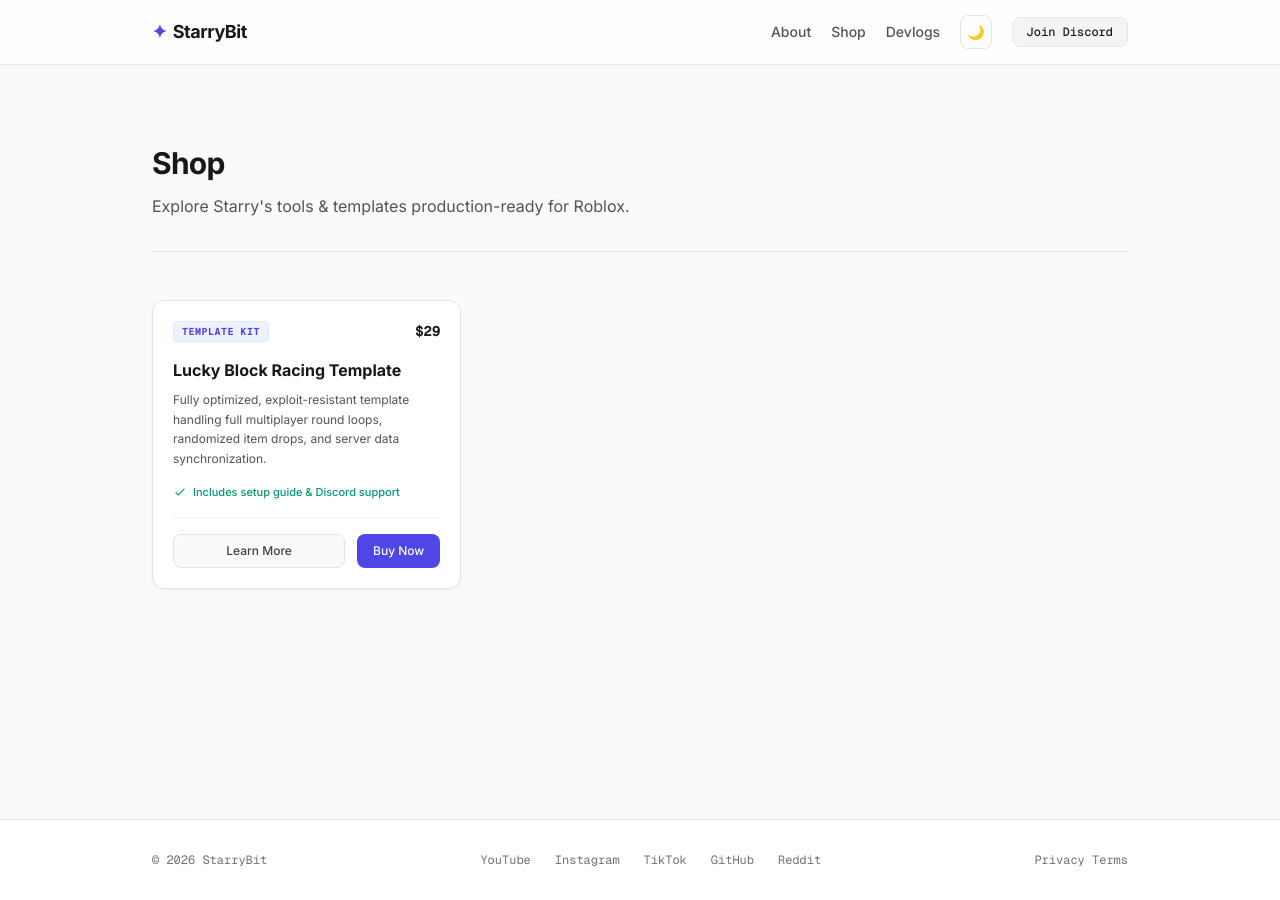
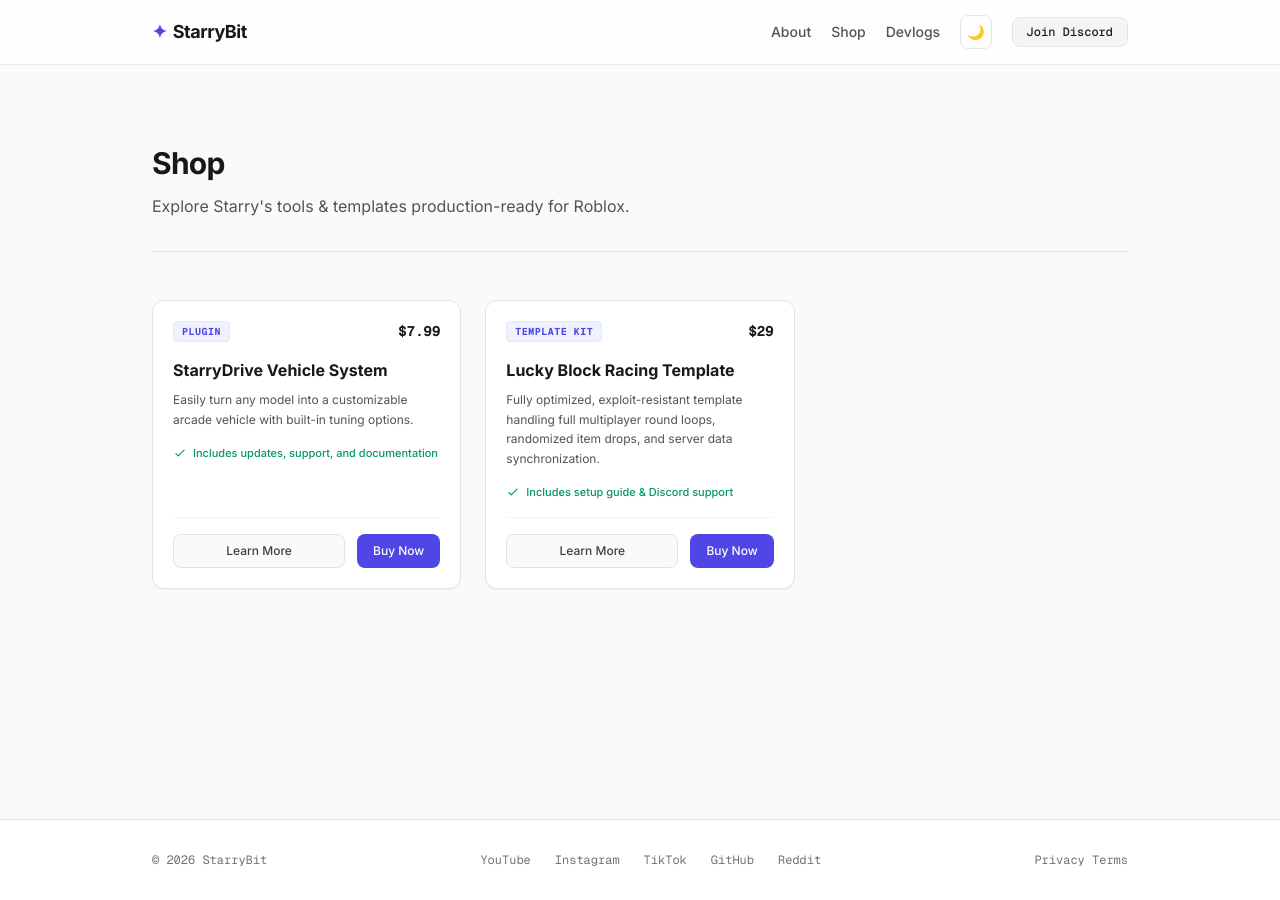
Before and after one commit to StarryBit/starrybit.github.io, a Jekyll site: the page built from shop/index.html, in a window 1280 px wide. Built offline with Jekyll 4.4.1, drawn with Linux system fonts in a browser that asks for light colours; nearby versions of some CDN libraries.

Commit message:
Update index.html

```diff
--- a/shop/index.html
+++ b/shop/index.html
@@ -13,7 +13,26 @@ title: Shop | StarryBit
     </div>
 
     <section id="shop" class="grid md:grid-cols-2 lg:grid-cols-3 gap-6">
-        <!-- Item 1: Lucky Block Framework -->
+        <!-- Item 1: StarryDrive Vehicle System -->
+        <div class="group border border-zinc-200 bg-white dark:border-zinc-800/80 dark:bg-zinc-900/30 rounded-xl p-5 hover:border-zinc-300 dark:hover:border-zinc-700 transition-all flex flex-col justify-between shadow-sm dark:shadow-none">
+            <div>
+                <div class="flex justify-between items-start mb-4">
+                    <span class="text-[10px] uppercase font-bold tracking-wider px-2 py-0.5 rounded bg-indigo-50 text-indigo-600 border border-indigo-100 dark:bg-indigo-500/10 dark:text-indigo-400 dark:border-indigo-500/20 code-font">Plugin</span>
+                    <span class="text-sm font-bold code-font">$7.99</span>
+                </div>
+                <h2 class="text-base font-bold mb-2 group-hover:text-indigo-600 dark:group-hover:text-indigo-400 transition-colors">StarryDrive Vehicle System</h2>
+                <p class="text-xs text-zinc-600 dark:text-zinc-400 leading-relaxed mb-4">Easily turn any model into a customizable arcade vehicle with built-in tuning options.</p>
+                <div class="text-[11px] text-emerald-600 dark:text-emerald-400 font-medium mb-4 flex items-center gap-1.5">
+                    <svg class="w-3.5 h-3.5" fill="none" stroke="currentColor" viewBox="0 0 24 24"><path stroke-linecap="round" stroke-linejoin="round" stroke-width="2" d="M5 13l4 4L19 7"></path></svg>
+                    Includes updates, support, and documentation
+                </div>
+            </div>
+            <div class="flex gap-3 pt-4 border-t border-zinc-100 dark:border-zinc-800/60">
+                <a href="/shop/starrydrive-vehicle-system/" class="flex-1 text-center bg-zinc-50 hover:bg-zinc-100 border border-zinc-200 text-zinc-700 dark:bg-zinc-900 dark:hover:bg-zinc-800 dark:border-zinc-800 dark:text-zinc-200 text-xs py-2 rounded-lg transition-colors font-medium">Learn More</a>
+                <button class="bg-indigo-600 hover:bg-indigo-500 text-white text-xs px-4 py-2 rounded-lg font-medium transition-colors">Buy Now</button>
+            </div>
+        </div>
+        <!-- Item 2: Lucky Block Framework -->
         <div class="group border border-zinc-200 bg-white dark:border-zinc-800/80 dark:bg-zinc-900/30 rounded-xl p-5 hover:border-zinc-300 dark:hover:border-zinc-700 transition-all flex flex-col justify-between shadow-sm dark:shadow-none">
             <div>
                 <div class="flex justify-between items-start mb-4">
```
